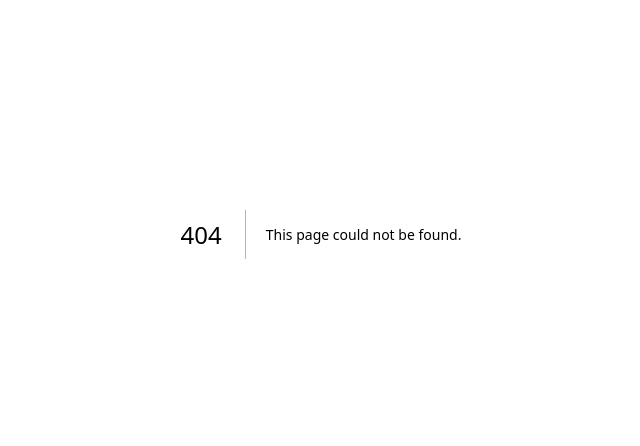
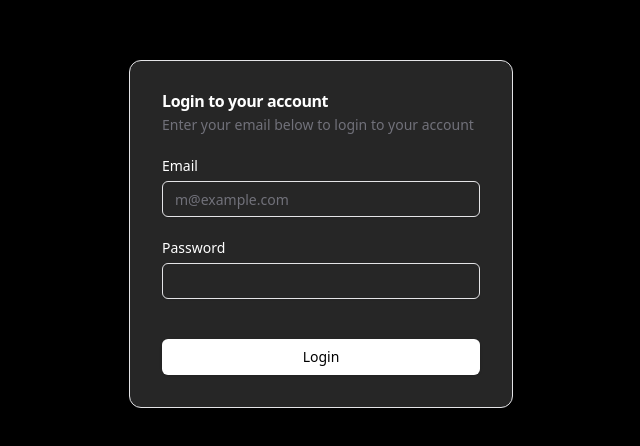
Before and after one commit to voygrdev/cookbookLM, a Next.js app in the folder web-app/: page /login in a window 1280 px wide. Before the commit this address had no page. Shown: the part 166-612 px from the top of the page, without its empty margins (319-959 px from the left). Built offline with nearby package versions, Linux system fonts and the light colour scheme.

Commit message:
Login page complete

```diff
--- /dev/null
+++ b/web-app/app/login/actions.ts
@@ -0,0 +1,56 @@
+"use server";
+import { createClient } from "@/middlewares/supabase/server";
+import { loginSchema } from "@/schema/loginSchema";
+
+
+export const loginUser = async ({
+  email,
+  password,
+}: {
+  email: string;
+  password: string;
+}) => {
+  const loginUserValidation = loginSchema.safeParse({
+    email,
+    password,
+  });
+
+  if (!loginUserValidation.success) {
+    return {
+      error: true,
+      message:
+        loginUserValidation.error.issues[0]?.message ?? "An error occured",
+    };
+  }
+
+  const supabase = await createClient();
+
+  const { data, error } = await supabase.auth.signInWithPassword({
+    email,
+    password,
+  });
+
+  if (error) {
+    return {
+      error: true,
+      message: error.message,
+    };
+  }
+
+  if (!data.user) {
+    return {
+      error: true,
+      message: "Login failed. Please try again.",
+    };
+  }
+
+  // User successfully logged in
+  return {
+    success: true,
+    message: "Login successful",
+    user: {
+      id: data.user.id,
+      email: data.user.email,
+    },
+  };
+};
--- /dev/null
+++ b/web-app/app/login/page.tsx
@@ -0,0 +1,9 @@
+import { LoginCard } from "@/components/login-card";
+
+export default function LoginPage(){
+    return(
+        <div className="flex h-screen bg-black items-center justify-center">
+            <LoginCard />
+        </div>
+    )
+}
--- /dev/null
+++ b/web-app/components/login-card.tsx
@@ -0,0 +1,115 @@
+"use client";
+import { Button } from "@/components/ui/button";
+import {
+  Card,
+  CardContent,
+  CardDescription,
+  CardHeader,
+  CardTitle,
+} from "@/components/ui/card";
+import { Input } from "@/components/ui/input";
+import { Label } from "@/components/ui/label";
+import { useState } from "react";
+import { loginSchema } from "@/schema/loginSchema";
+import { z } from "zod";
+import { loginUser } from "@/app/login/actions";
+import { useRouter } from "next/navigation";
+
+export function LoginCard() {
+  const [email, setEmail] = useState("");
+  const [password, setPassword] = useState("");
+  const [error, setError] = useState("");
+  const [isLoading, setIsLoading] = useState(false);
+  const router = useRouter();
+
+  const handleSubmit = async (e: React.FormEvent) => {
+    e.preventDefault();
+    setError("");
+    setIsLoading(true);
+
+    try {
+        const validatedData = loginSchema.parse({ email, password });
+
+        if(!validatedData) {
+            setError("Invalid input data");
+            return;
+        }
+
+        const response = await loginUser({
+            email: email,
+            password: password,
+        });
+
+        if (response.error) {
+            setError(response.message);
+        } else {
+            router.push("/dashboard");
+        }
+
+        setEmail("");
+        setPassword("");
+    } catch (err) {
+      if (err instanceof z.ZodError) {
+        setError(err.issues[0].message);
+      } else {
+        setError("An unexpected error occurred");
+      }
+    } finally {
+      setIsLoading(false);
+    }
+  };
+
+  return (
+    <Card className="w-full max-w-sm bg-neutral-800 text-white p-2">
+      <CardHeader>
+        <CardTitle>Login to your account</CardTitle>
+        <CardDescription>
+          Enter your email below to login to your account
+        </CardDescription>
+      </CardHeader>
+      <CardContent>
+        <form onSubmit={handleSubmit} className="flex flex-col gap-6">
+          <div className="flex flex-col gap-6">
+            <div className="grid gap-2">
+              <Label htmlFor="email">Email</Label>
+              <Input
+                id="email"
+                type="email"
+                placeholder="m@example.com"
+                required
+                value={email}
+                onChange={(e) => setEmail(e.target.value)}
+                disabled={isLoading}
+              />
+            </div>
+            <div className="grid gap-2">
+              <div className="flex items-center">
+                <Label htmlFor="password">Password</Label>
+              </div>
+              <Input
+                id="password"
+                type="password"
+                required
+                value={password}
+                onChange={(e) => setPassword(e.target.value)}
+                disabled={isLoading}
+              />
+            </div>
+            {error && (
+              <div className="text-red-400 text-sm p-2 bg-red-400/10 rounded-md">
+                {error}
+              </div>
+            )}
+          </div>
+          <Button
+            type="submit"
+            className="w-full bg-white text-black hover:bg-white/85 mt-4"
+            disabled={isLoading}
+          >
+            {isLoading ? "Logging in..." : "Login"}
+          </Button>
+        </form>
+      </CardContent>
+    </Card>
+  );
+}
--- /dev/null
+++ b/web-app/components/ui/button.tsx
@@ -0,0 +1,57 @@
+import * as React from "react"
+import { Slot } from "@radix-ui/react-slot"
+import { cva, type VariantProps } from "class-variance-authority"
+
+import { cn } from "@/lib/utils"
+
+const buttonVariants = cva(
+  "inline-flex items-center justify-center gap-2 whitespace-nowrap rounded-md text-sm font-medium transition-colors focus-visible:outline-none focus-visible:ring-1 focus-visible:ring-ring disabled:pointer-events-none disabled:opacity-50 [&_svg]:pointer-events-none [&_svg]:size-4 [&_svg]:shrink-0",
+  {
+    variants: {
+      variant: {
+        default:
+          "bg-primary text-primary-foreground shadow hover:bg-primary/90",
+        destructive:
+          "bg-destructive text-destructive-foreground shadow-sm hover:bg-destructive/90",
+        outline:
+          "border border-input bg-background shadow-sm hover:bg-accent hover:text-accent-foreground",
+        secondary:
+          "bg-secondary text-secondary-foreground shadow-sm hover:bg-secondary/80",
+        ghost: "hover:bg-accent hover:text-accent-foreground",
+        link: "text-primary underline-offset-4 hover:underline",
+      },
+      size: {
+        default: "h-9 px-4 py-2",
+        sm: "h-8 rounded-md px-3 text-xs",
+        lg: "h-10 rounded-md px-8",
+        icon: "h-9 w-9",
+      },
+    },
+    defaultVariants: {
+      variant: "default",
+      size: "default",
+    },
+  }
+)
+
+export interface ButtonProps
+  extends React.ButtonHTMLAttributes<HTMLButtonElement>,
+    VariantProps<typeof buttonVariants> {
+  asChild?: boolean
+}
+
+const Button = React.forwardRef<HTMLButtonElement, ButtonProps>(
+  ({ className, variant, size, asChild = false, ...props }, ref) => {
+    const Comp = asChild ? Slot : "button"
+    return (
+      <Comp
+        className={cn(buttonVariants({ variant, size, className }))}
+        ref={ref}
+        {...props}
+      />
+    )
+  }
+)
+Button.displayName = "Button"
+
+export { Button, buttonVariants }
--- /dev/null
+++ b/web-app/components/ui/input.tsx
@@ -0,0 +1,22 @@
+import * as React from "react"
+
+import { cn } from "@/lib/utils"
+
+const Input = React.forwardRef<HTMLInputElement, React.ComponentProps<"input">>(
+  ({ className, type, ...props }, ref) => {
+    return (
+      <input
+        type={type}
+        className={cn(
+          "flex h-9 w-full rounded-md border border-input bg-transparent px-3 py-1 text-base shadow-sm transition-colors file:border-0 file:bg-transparent file:text-sm file:font-medium file:text-foreground placeholder:text-muted-foreground focus-visible:outline-none focus-visible:ring-1 focus-visible:ring-ring disabled:cursor-not-allowed disabled:opacity-50 md:text-sm",
+          className
+        )}
+        ref={ref}
+        {...props}
+      />
+    )
+  }
+)
+Input.displayName = "Input"
+
+export { Input }
--- /dev/null
+++ b/web-app/components/ui/label.tsx
@@ -0,0 +1,26 @@
+"use client"
+
+import * as React from "react"
+import * as LabelPrimitive from "@radix-ui/react-label"
+import { cva, type VariantProps } from "class-variance-authority"
+
+import { cn } from "@/lib/utils"
+
+const labelVariants = cva(
+  "text-sm font-medium leading-none peer-disabled:cursor-not-allowed peer-disabled:opacity-70"
+)
+
+const Label = React.forwardRef<
+  React.ElementRef<typeof LabelPrimitive.Root>,
+  React.ComponentPropsWithoutRef<typeof LabelPrimitive.Root> &
+    VariantProps<typeof labelVariants>
+>(({ className, ...props }, ref) => (
+  <LabelPrimitive.Root
+    ref={ref}
+    className={cn(labelVariants(), className)}
+    {...props}
+  />
+))
+Label.displayName = LabelPrimitive.Root.displayName
+
+export { Label }
--- a/web-app/package.json
+++ b/web-app/package.json
@@ -18,6 +18,8 @@
     "@langchain/langgraph-sdk": "^0.0.84",
     "@langchain/langgraph-supervisor": "^0.0.13",
     "@langchain/openai": "^0.5.18",
+    "@radix-ui/react-label": "^2.1.7",
+    "@radix-ui/react-slot": "^1.2.3",
     "@supabase/auth-helpers-nextjs": "^0.10.0",
     "@supabase/ssr": "^0.6.1",
     "@supabase/supabase-js": "^2.50.4",
@@ -36,7 +38,7 @@
     "redis": "^5.6.0",
     "tailwind-merge": "^3.3.1",
     "tailwindcss-animate": "^1.0.7",
-    "zod": "^3.25.76"
+    "zod": "^4.0.5"
   },
   "devDependencies": {
     "typescript": "^5.8.3",
--- /dev/null
+++ b/web-app/schema/loginSchema.ts
@@ -0,0 +1,6 @@
+import {z} from "zod"
+
+export const loginSchema = z.object({
+    email: z.string().email("Invalid email address"),
+    password: z.string().min(6, "Password must be at least 6 characters long"),
+})
```
Also changed, not shown: 1 other file (tests, documents, lock files or other folders).
